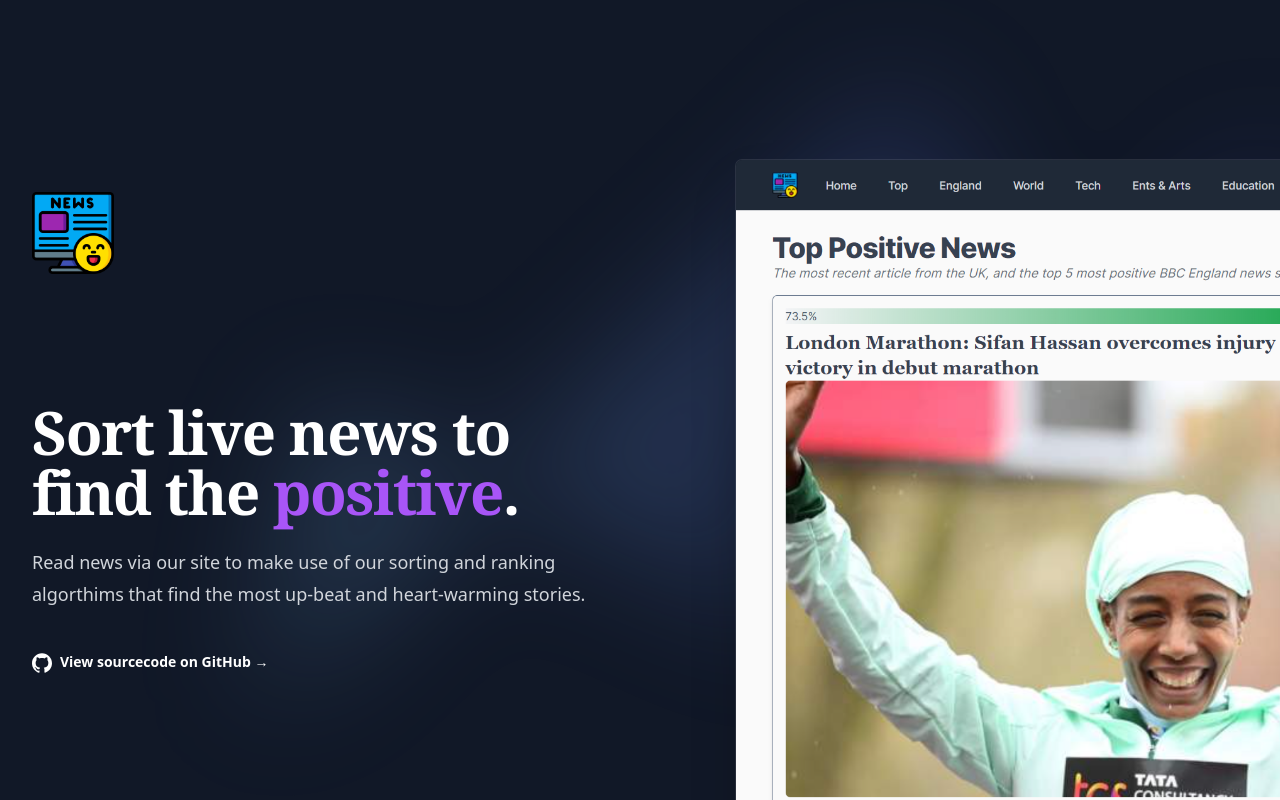
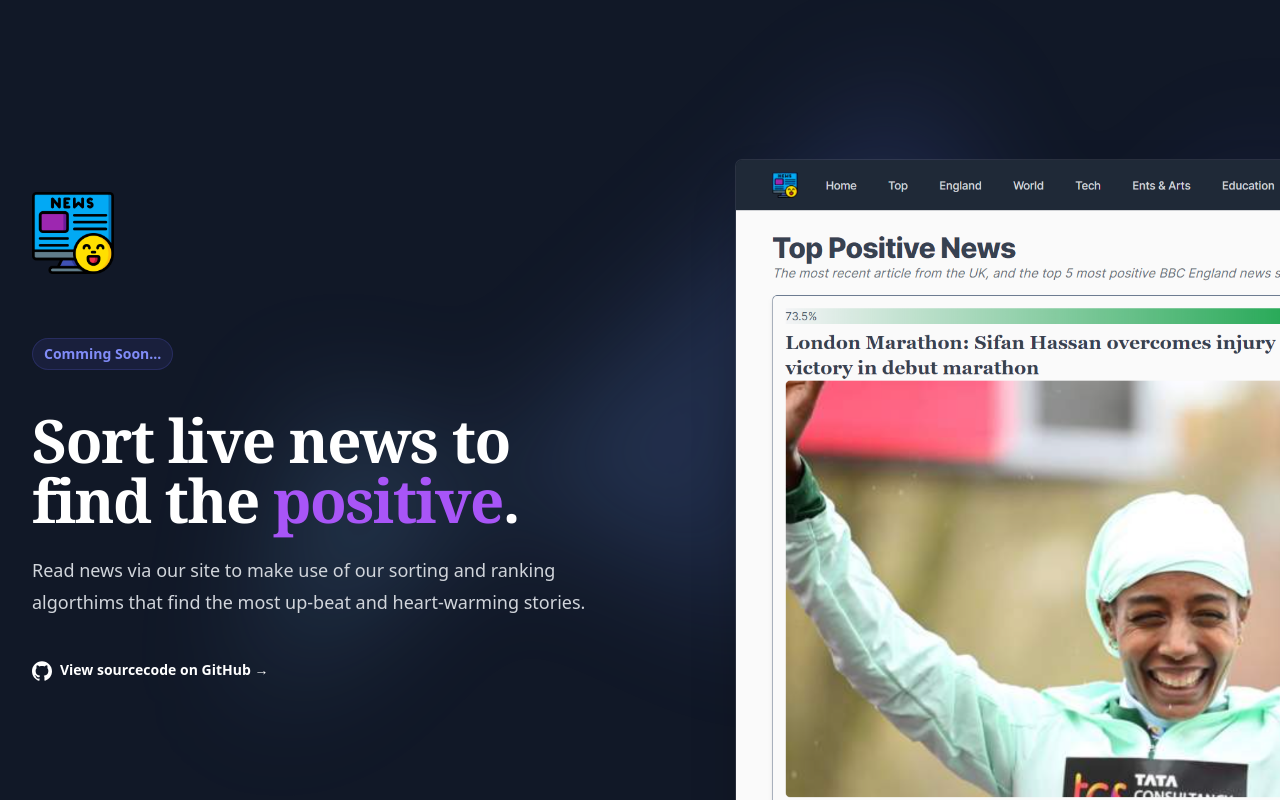
Before and after one commit to tj2904/positive-press, a Next.js app: page / in a window 1280 px wide. Shown: the top 800 px of the page. Built offline with nearby package versions, Linux system fonts and the light colour scheme.

Commit message:
adds coming soon badge

```diff
--- a/pages/index.tsx
+++ b/pages/index.tsx
@@ -24,10 +24,10 @@ export default function Home() {
           <Image className="h-18" src={logo} alt="Positive Press" width="82" />
           <div className="mt-24 sm:mt-32 lg:mt-16">
             <div className="inline-flex space-x-6">
-              {/* <span className="rounded-full bg-indigo-500/10 px-3 py-1 text-sm font-semibold leading-6 text-indigo-400 ring-1 ring-inset ring-indigo-500/20">
+              <span className="rounded-full bg-indigo-500/10 px-3 py-1 text-sm font-semibold leading-6 text-indigo-400 ring-1 ring-inset ring-indigo-500/20">
                 Comming Soon...
               </span>
-              <span className="inline-flex items-center space-x-2 text-sm font-medium leading-6 text-gray-300">
+              {/*  <span className="inline-flex items-center space-x-2 text-sm font-medium leading-6 text-gray-300">
                 <span>Just shipped v1.0</span>
                 <HiChevronRight
                   className="h-5 w-5 text-gray-500"
```
